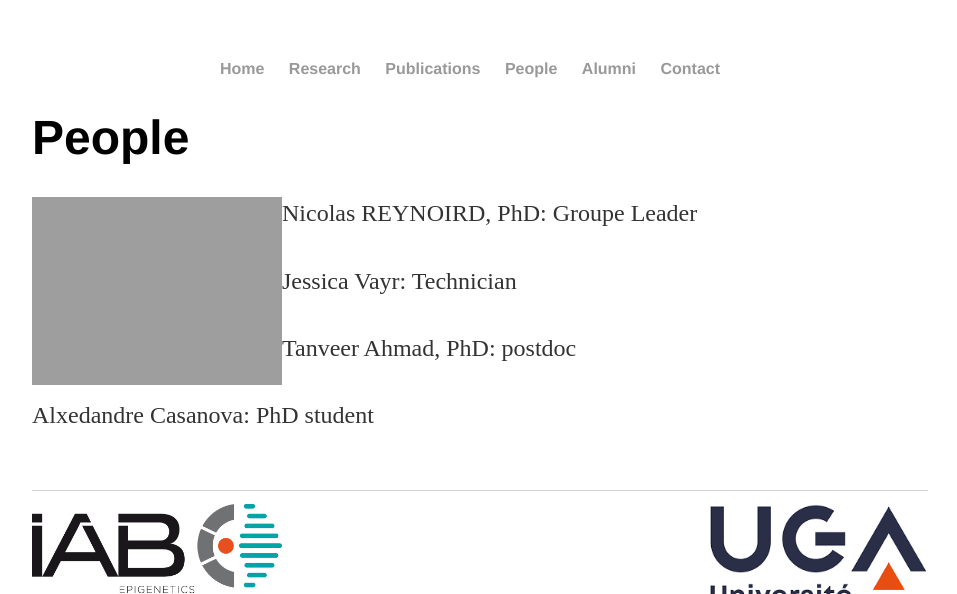
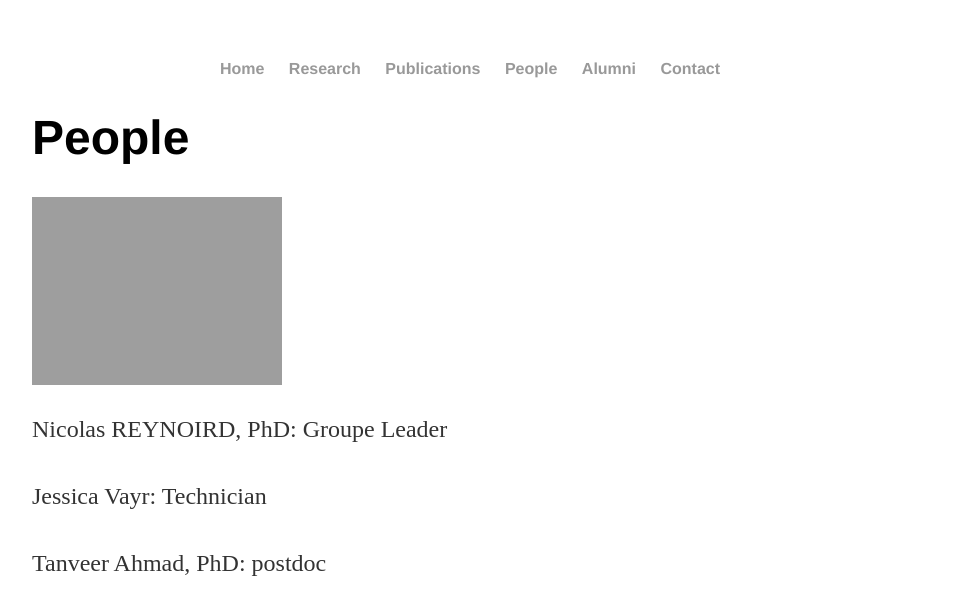
Before and after one commit to Reynoird-Lab/Reynoird-lab.github.io, a Jekyll site: the page built from People/index.html, in a window 1280 px wide. Shown: the top 594 px of the page, without its empty margins (160-1117 px from the left). Built offline with Jekyll 4.4.1, drawn with Linux system fonts in a browser that asks for light colours; Markdown is read by kramdown in place of the engine named in the settings; some of the changed text lies outside the part shown; grey boxes are pictures that could not be loaded.

Commit message:
Update index.html

```diff
--- a/People/index.html
+++ b/People/index.html
@@ -4,13 +4,15 @@
 ---
 	<h1>{{ page.title }}</h1>
 
-<img src="https://reynoird-lab.github.io/Images/TOM_3906.jpg" width="250" align="left"/><p>
+<img src="https://reynoird-lab.github.io/Images/TOM_3906.jpg" width="250" />
+
+<p>
    Nicolas REYNOIRD, PhD: Groupe Leader <br>
    <br>
 Jessica Vayr: Technician <br>
 <br>
 Tanveer Ahmad, PhD: postdoc <br>
 <br>
-Alxedandre Casanova: PhD student <br>
+<a href="https://www.researchgate.net/profile/Alexandre_Casanova"> <img alt="AC" src="Images/Alexandre_Casanova.jpg" width="100"/> Alexandre Casanova: PhD student <br>
 <br>
 	</p>
```
